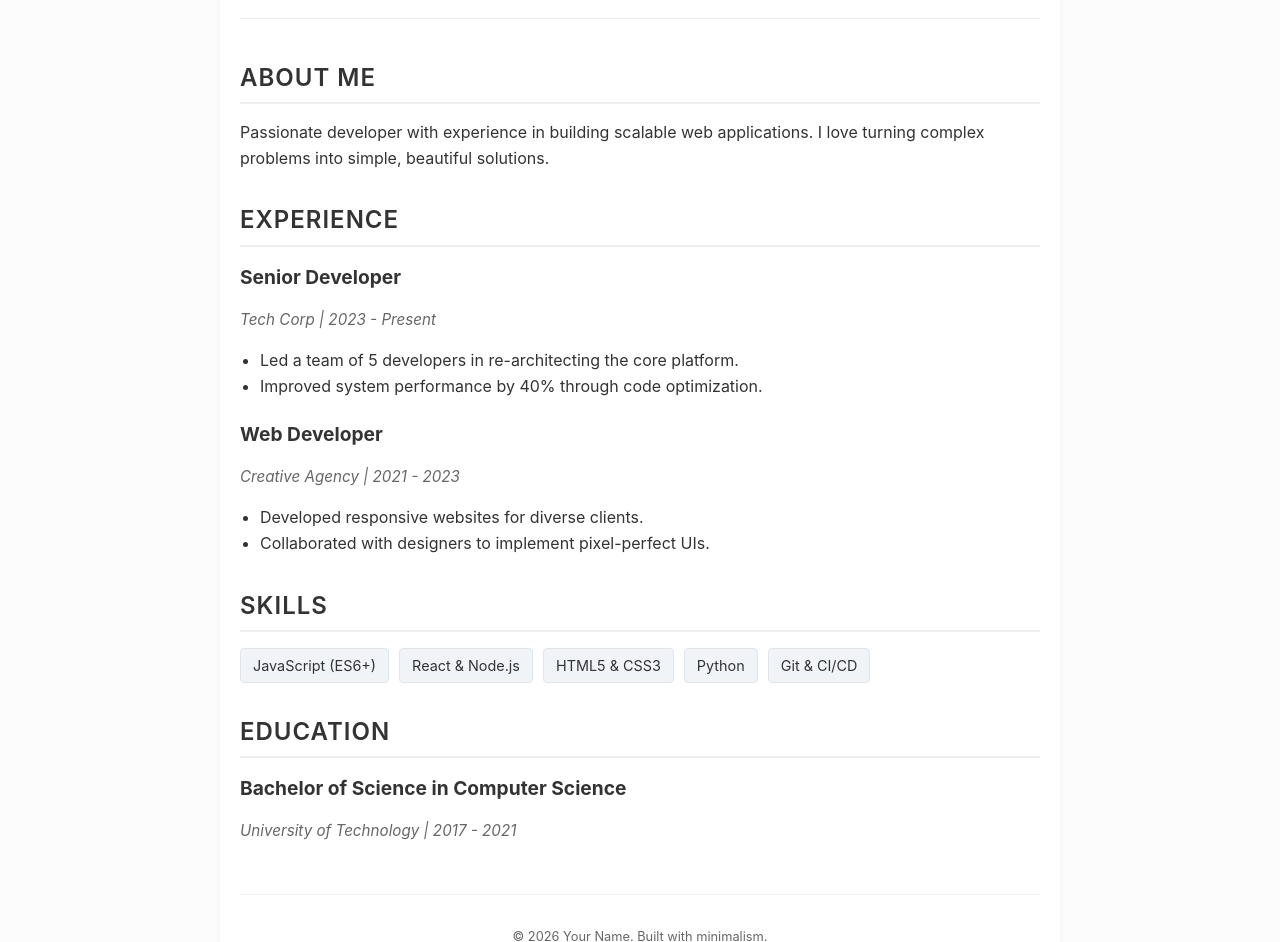
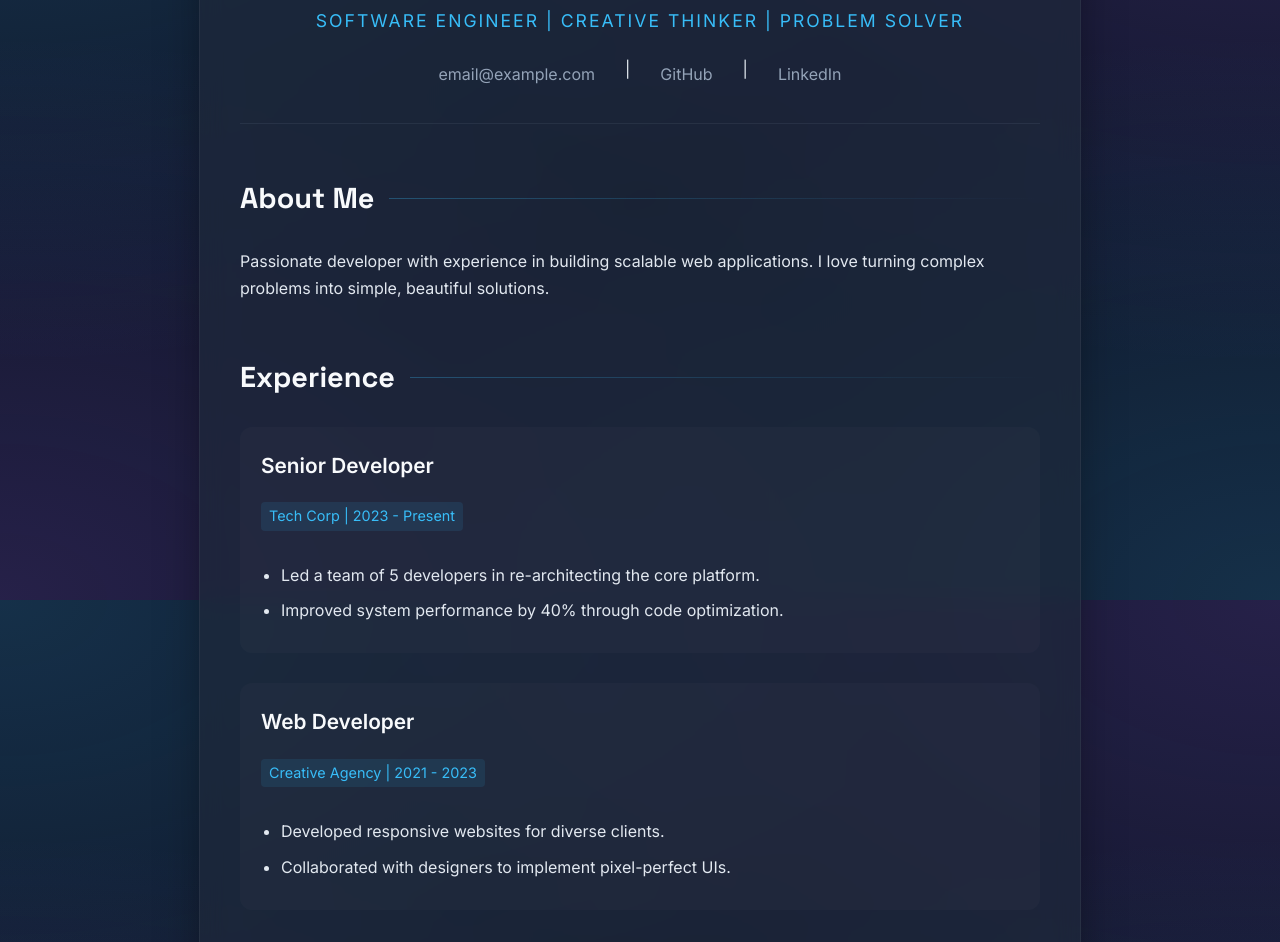
Before and after one commit to touchmyfulcrum/touchmyfulcrum.github.io, a plain HTML site: page index.html in a window 1280 px wide. Shown: the part 200-1142 px from the top of the page. Drawn offline with Linux system fonts and the light colour scheme.

Commit message:
Update Resume with Modern Dark Theme

```diff
--- a/index.html
+++ b/index.html
@@ -3,6 +3,9 @@
 <head>
     <meta charset="UTF-8">
     <meta name="viewport" content="width=device-width, initial-scale=1.0">
+    <link rel="preconnect" href="https://fonts.googleapis.com">
+    <link rel="preconnect" href="https://fonts.gstatic.com" crossorigin>
+    <link href="https://fonts.googleapis.com/css2?family=Inter:wght@300;400;600;700&family=Space+Grotesk:wght@500;700&display=swap" rel="stylesheet">
     <title>My Resume</title>
     <link rel="stylesheet" href="style.css">
 </head>
--- a/style.css
+++ b/style.css
@@ -1,93 +1,162 @@
 :root {
-    --bg-color: #fcfcfc;
-    --text-color: #333;
-    --accent-color: #0056b3;
-    --secondary-text: #666;
-    --border-color: #eee;
+    --bg-color: #0f172a;
+    --card-bg: rgba(30, 41, 59, 0.7);
+    --text-color: #e2e8f0;
+    --heading-color: #f8fafc;
+    --accent-color: #38bdf8; /* Sky blue */
+    --accent-glow: rgba(56, 189, 248, 0.3);
+    --secondary-text: #94a3b8;
+    --border-color: rgba(148, 163, 184, 0.1);
+    --skill-chip-bg: rgba(56, 189, 248, 0.1);
+    --skill-chip-border: rgba(56, 189, 248, 0.2);
 }
 
 body {
-    font-family: -apple-system, BlinkMacSystemFont, "Segoe UI", Roboto, Oxygen, Ubuntu, Cantarell, "Open Sans", "Helvetica Neue", sans-serif;
+    font-family: 'Inter', -apple-system, sans-serif;
     background-color: var(--bg-color);
+    background-image:
+        radial-gradient(at 0% 0%, rgba(56, 189, 248, 0.15) 0px, transparent 50%),
+        radial-gradient(at 100% 0%, rgba(168, 85, 247, 0.15) 0px, transparent 50%),
+        radial-gradient(at 100% 100%, rgba(56, 189, 248, 0.15) 0px, transparent 50%),
+        radial-gradient(at 0% 100%, rgba(168, 85, 247, 0.15) 0px, transparent 50%);
+    background-attachment: fixed;
     color: var(--text-color);
-    line-height: 1.6;
+    line-height: 1.7;
     margin: 0;
     padding: 0;
+    min-height: 100vh;
 }
 
 .container {
     max-width: 800px;
-    margin: 40px auto;
-    padding: 20px;
-    background: #fff;
-    box-shadow: 0 4px 6px rgba(0,0,0,0.05);
-    border-radius: 8px;
+    margin: 60px auto;
+    padding: 40px;
+    background: var(--card-bg);
+    backdrop-filter: blur(12px);
+    -webkit-backdrop-filter: blur(12px);
+    border-radius: 16px;
+    border: 1px solid rgba(255, 255, 255, 0.05);
+    box-shadow: 0 25px 50px -12px rgba(0, 0, 0, 0.5);
+    animation: fadeIn 0.8s ease-out;
+}
+
+@keyframes fadeIn {
+    from { opacity: 0; transform: translateY(20px); }
+    to { opacity: 1; transform: translateY(0); }
 }
 
 header {
     text-align: center;
-    margin-bottom: 40px;
+    margin-bottom: 50px;
     border-bottom: 1px solid var(--border-color);
-    padding-bottom: 20px;
+    padding-bottom: 30px;
 }
 
 h1 {
+    font-family: 'Space Grotesk', sans-serif;
     margin: 0;
-    font-size: 2.5rem;
+    font-size: 3.5rem;
     font-weight: 700;
-    letter-spacing: -1px;
+    letter-spacing: -2px;
+    background: linear-gradient(135deg, #fff 0%, #94a3b8 100%);
+    -webkit-background-clip: text;
+    -webkit-text-fill-color: transparent;
+    margin-bottom: 10px;
 }
 
 .subtitle {
-    margin: 10px 0;
-    color: var(--secondary-text);
+    margin: 10px 0 20px 0;
+    color: var(--accent-color);
     font-size: 1.1rem;
+    font-weight: 500;
+    text-transform: uppercase;
+    letter-spacing: 2px;
+}
+
+.contact-info {
+    display: flex;
+    justify-content: center;
+    gap: 20px;
+    flex-wrap: wrap;
 }
 
 .contact-info a {
-    color: var(--accent-color);
+    color: var(--secondary-text);
     text-decoration: none;
-    margin: 0 10px;
     font-weight: 500;
+    transition: all 0.2s ease;
+    padding: 5px 10px;
+    border-radius: 6px;
 }
 
 .contact-info a:hover {
-    text-decoration: underline;
+    color: var(--accent-color);
+    background: rgba(255,255,255,0.03);
 }
 
 .section {
-    margin-bottom: 30px;
+    margin-bottom: 50px;
 }
 
 h2 {
-    font-size: 1.5rem;
-    color: var(--text-color);
-    border-bottom: 2px solid var(--border-color);
-    padding-bottom: 5px;
-    margin-bottom: 15px;
-    text-transform: uppercase;
-    letter-spacing: 1px;
-    font-weight: 600;
+    font-family: 'Space Grotesk', sans-serif;
+    font-size: 1.8rem;
+    color: var(--heading-color);
+    margin-bottom: 25px;
+    display: flex;
+    align-items: center;
+    gap: 15px;
+}
+
+h2::after {
+    content: '';
+    flex: 1;
+    height: 1px;
+    background: linear-gradient(to right, var(--accent-color), transparent);
+    opacity: 0.3;
 }
 
 h3 {
     margin: 0 0 5px 0;
-    font-size: 1.2rem;
+    font-size: 1.3rem;
+    color: var(--heading-color);
+    font-weight: 600;
+}
+
+.job, .school {
+    margin-bottom: 30px;
+    padding: 20px;
+    border-radius: 12px;
+    background: rgba(255, 255, 255, 0.02);
+    border: 1px solid transparent;
+    transition: all 0.3s ease;
+}
+
+.job:hover, .school:hover {
+    background: rgba(255, 255, 255, 0.04);
+    border-color: rgba(255, 255, 255, 0.05);
+    transform: translateY(-2px);
 }
 
 .company {
-    color: var(--secondary-text);
-    font-size: 0.95rem;
-    margin-bottom: 10px;
-    font-style: italic;
-}
-
-.job, .school {
-    margin-bottom: 20px;
+    color: var(--accent-color);
+    font-size: 0.9rem;
+    margin-bottom: 15px;
+    font-weight: 500;
+    display: inline-block;
+    padding: 2px 8px;
+    border-radius: 4px;
+    background: rgba(56, 189, 248, 0.1);
 }
 
 ul {
     padding-left: 20px;
+    margin-bottom: 0;
+}
+
+li {
+    margin-bottom: 8px;
+    color: var(--text-color);
 }
 
 .skills-list {
@@ -95,31 +164,47 @@ ul {
     padding: 0;
     display: flex;
     flex-wrap: wrap;
-    gap: 10px;
+    gap: 12px;
 }
 
 .skills-list li {
-    background: #f0f4f8;
-    color: var(--text-color);
-    padding: 5px 12px;
-    border-radius: 4px;
+    background: var(--skill-chip-bg);
+    color: var(--accent-color);
+    padding: 8px 16px;
+    border-radius: 20px;
     font-size: 0.9rem;
-    border: 1px solid #e1e4e8;
+    font-weight: 500;
+    border: 1px solid var(--skill-chip-border);
+    transition: all 0.3s ease;
+    margin-bottom: 0;
+    cursor: default;
+}
+
+.skills-list li:hover {
+    background: var(--accent-color);
+    color: #0f172a;
+    box-shadow: 0 0 15px var(--accent-glow);
+    transform: translateY(-2px);
 }
 
 footer {
     text-align: center;
-    margin-top: 50px;
-    font-size: 0.8rem;
+    margin-top: 60px;
+    font-size: 0.9rem;
     color: var(--secondary-text);
     border-top: 1px solid var(--border-color);
-    padding-top: 20px;
+    padding-top: 30px;
 }
 
 @media (max-width: 600px) {
     .container {
         margin: 0;
         border-radius: 0;
-        box-shadow: none;
+        padding: 20px;
+        min-height: 100vh;
+    }
+
+    h1 {
+        font-size: 2.5rem;
     }
 }
```
